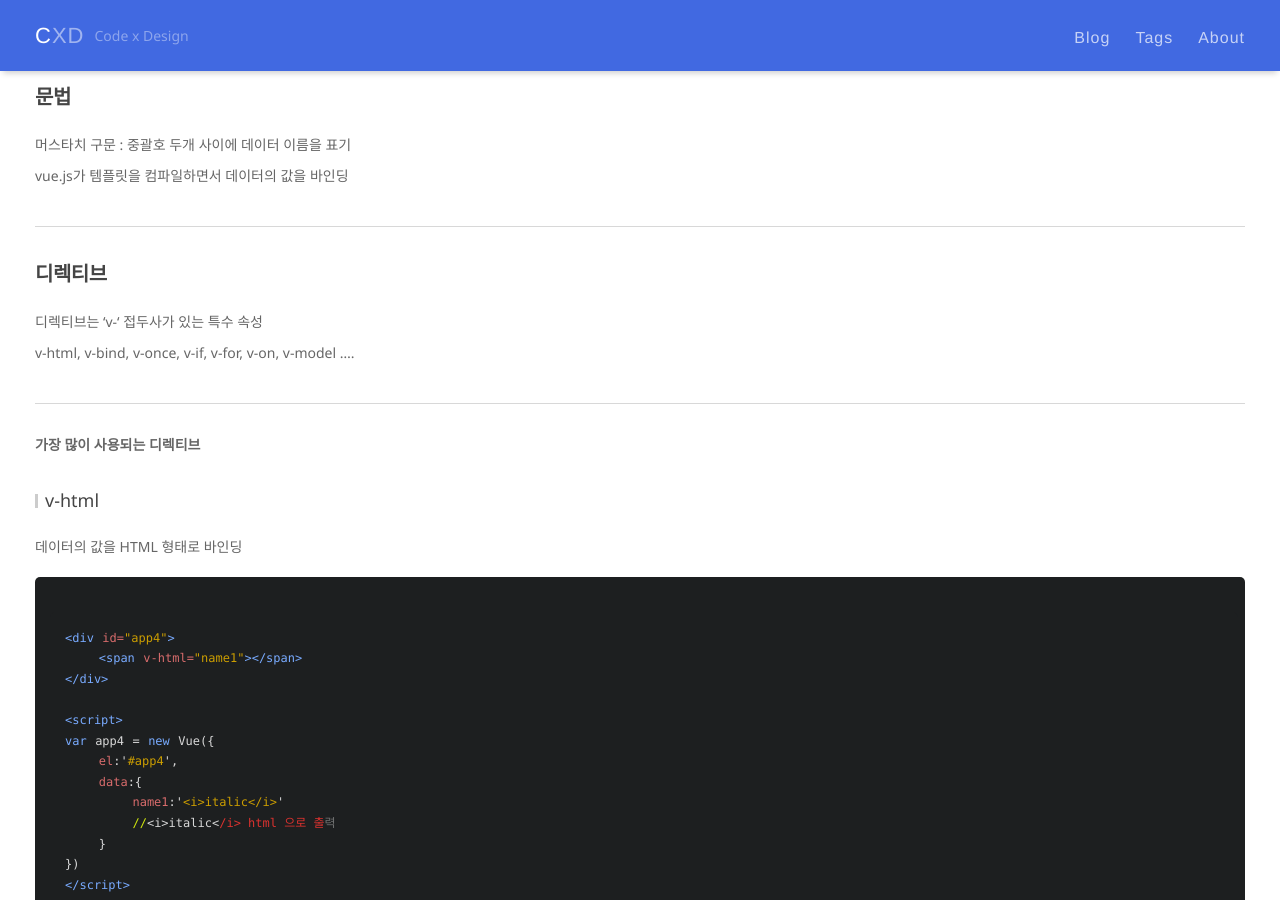
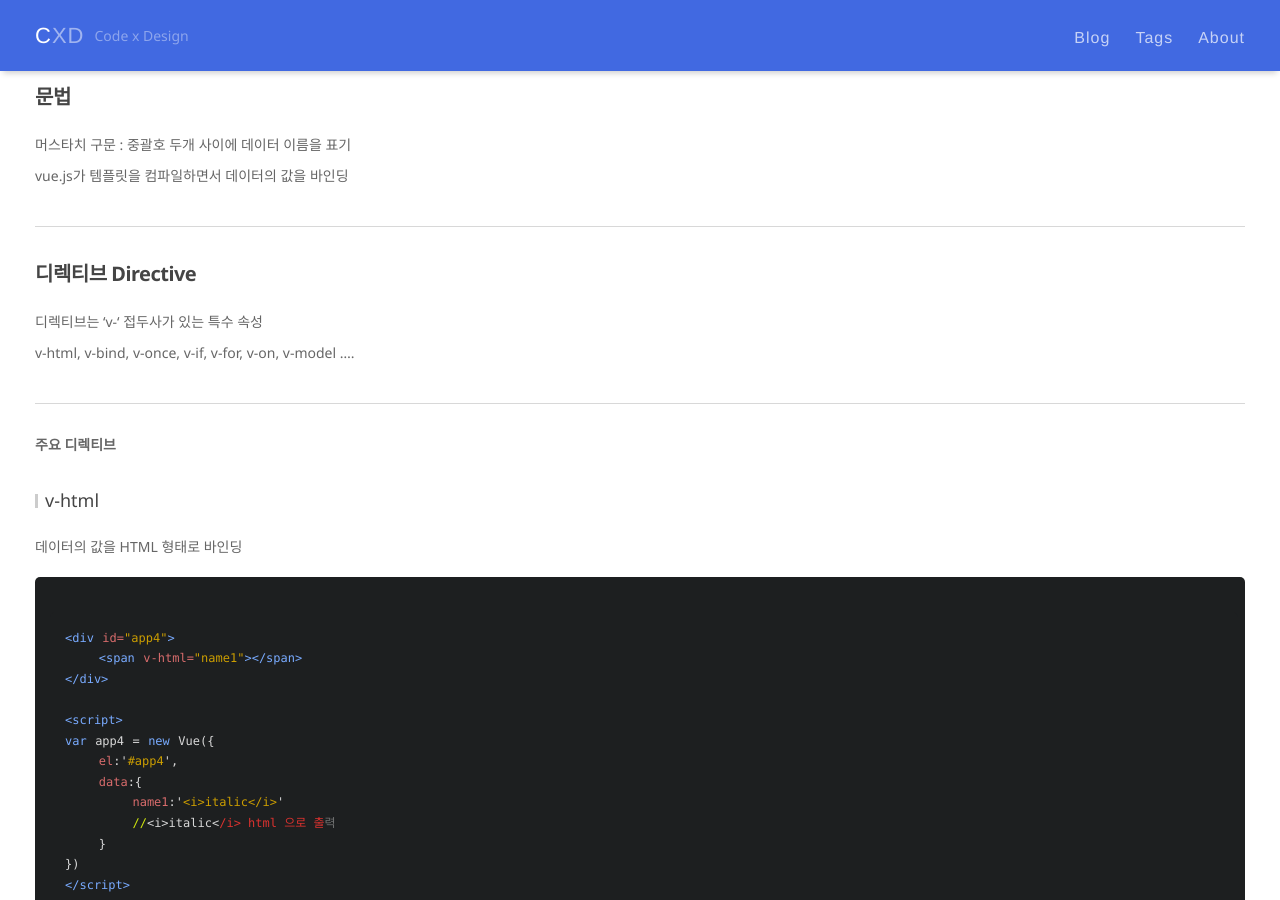
Before and after one commit to songssss/songssss.github.io, a Jekyll site: the page built from _posts/2017-07-25-Vuejs.md, in a window 1280 px wide and 900 px high, scrolled down 1336 px. Built offline with Jekyll 4.4.1, drawn with Linux system fonts in a browser that asks for light colours; comment, search, counter and statistics services are not loaded.

Commit message:
posting edit

```diff
--- a/_posts/2017-07-25-Vuejs.md
+++ b/_posts/2017-07-25-Vuejs.md
@@ -72,7 +72,7 @@ vue.js가 템플릿을 컴파일하면서 데이터의 값을 바인딩
 
 ---
 
-### 디렉티브
+### 디렉티브 Directive
 
 디렉티브는 'v-' 접두사가 있는 특수 속성
 
@@ -80,7 +80,7 @@ v-html, v-bind, v-once, v-if, v-for, v-on, v-model ....
 
 ---
 
-**가장 많이 사용되는 디렉티브**
+**주요 디렉티브**
 
 #### v-html
 
```
